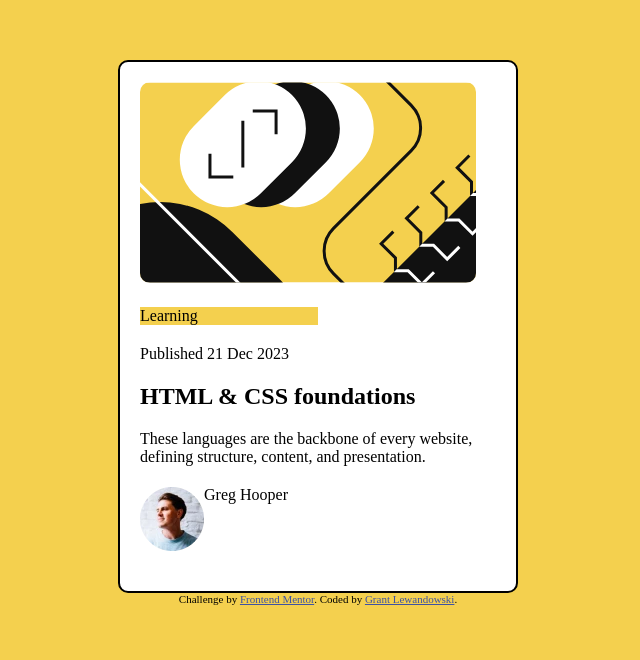
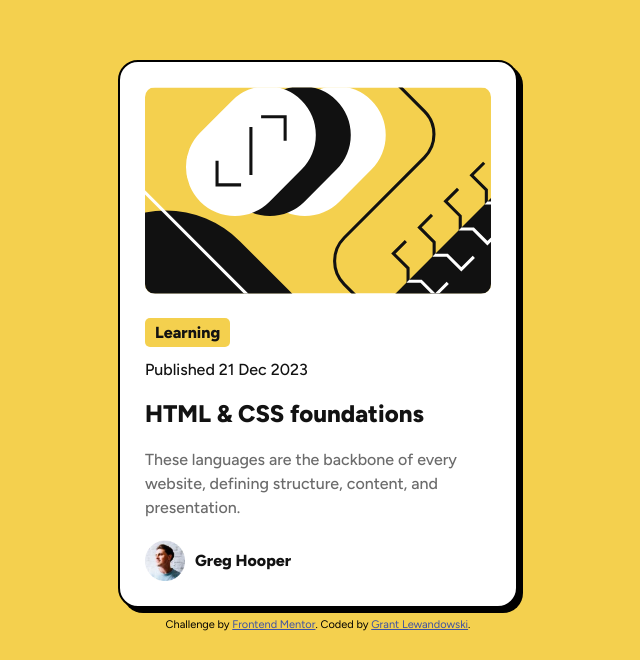
Before and after one commit to Grunt395/blog-preview-card-2, a plain HTML site: page index.html in a window 1280 px wide. Shown: the part 140-800 px from the top of the page, without its empty margins (322-962 px from the left). Drawn offline with Linux system fonts and the light colour scheme.

Commit message:
More Stylings

```diff
--- a/index.html
+++ b/index.html
@@ -7,8 +7,13 @@
 	<!-- displays site properly based on user's device -->
 
 	<link rel="icon" type="image/png" sizes="32x32" href="./assets/images/favicon-32x32.png">
+	<title>Frontend Mentor | Blog preview card</title>
 	<link rel="stylesheet" href="./style.css">
-	<title>Frontend Mentor | Blog preview card</title>
+	<link rel="preconnect" href="https://fonts.googleapis.com">
+	<link rel="preconnect" href="https://fonts.gstatic.com" crossorigin>
+	<link
+		href="https://fonts.googleapis.com/css2?family=Figtree:ital,wght@0,300..900;1,300..900&family=Outfit:wght@100..900&family=Red+Hat+Display:ital,wght@0,300..900;1,300..900&display=swap"
+		rel="stylesheet">
 
 </head>
 
@@ -19,7 +24,7 @@
 
 		<article>
 
-			<p class="category">Learning</p>
+			<h2 class="category">Learning</h2>
 
 			<p class="date">Published 21 Dec 2023</p>
 
--- a/style.css
+++ b/style.css
@@ -7,49 +7,80 @@
 
 body {
     background-color: hsl(47, 88%, 63%);
+    font-family: "Figtree", sans-serif;
+    font-optical-sizing: auto;
+    font-style: normal;
 }
 
 .container {
     width: 400px;
     background-color: white;
     border: 2px solid black;
-    border-radius: 10px;
-    padding: 20px;
+    border-radius: 20px;
+    padding: 25px;
     margin: auto;
     margin-top: 200px;
+    box-shadow: 5px 5px black;
 }
 
 .banner-image {
+    width: 100%;
     border-radius: 10px;
     margin-bottom: 20px;
 }
 
 .category {
-    width: 50%;
+    display: inline-block;
+    color: hsl(0, 0%, 7%);
     background-color: hsl(47, 88%, 63%);
-    margin-bottom: 20px;
+    font-size: 16px;
+    font-weight: 800;
+    border-radius: 5px;
+    padding: 5px 10px;
+    margin-bottom: 13px;
 }
 
 .date {
+    color: hsl(0, 0%, 7%);
+    font-size: 16px;
+    font-weight: 500;
     margin-bottom: 20px;
 }
 
 .title {
+    color: hsl(0, 0%, 7%);
+    font-weight: 800;
     margin-bottom: 20px;
 }
 
 .description {
+    color: hsl(0, 0%, 42%);
+    font-size: 16px;
+    font-weight: 500;
+    line-height: 24px;
     margin-bottom: 20px;
 }
 
 .profile {
     display: flex;
-    margin-bottom: 20px;
+    align-items: center;
+}
+
+.user-image {
+    width: 40px;
+    margin-right: 10px;
+}
+
+.name {
+    color: hsl(0, 0%, 7%);
+    font-size: 16px;
+    font-weight: 800;
 }
 
 .attribution {
     font-size: 11px;
     text-align: center;
+    margin-top: 10px;
 }
 
 .attribution a {
```
